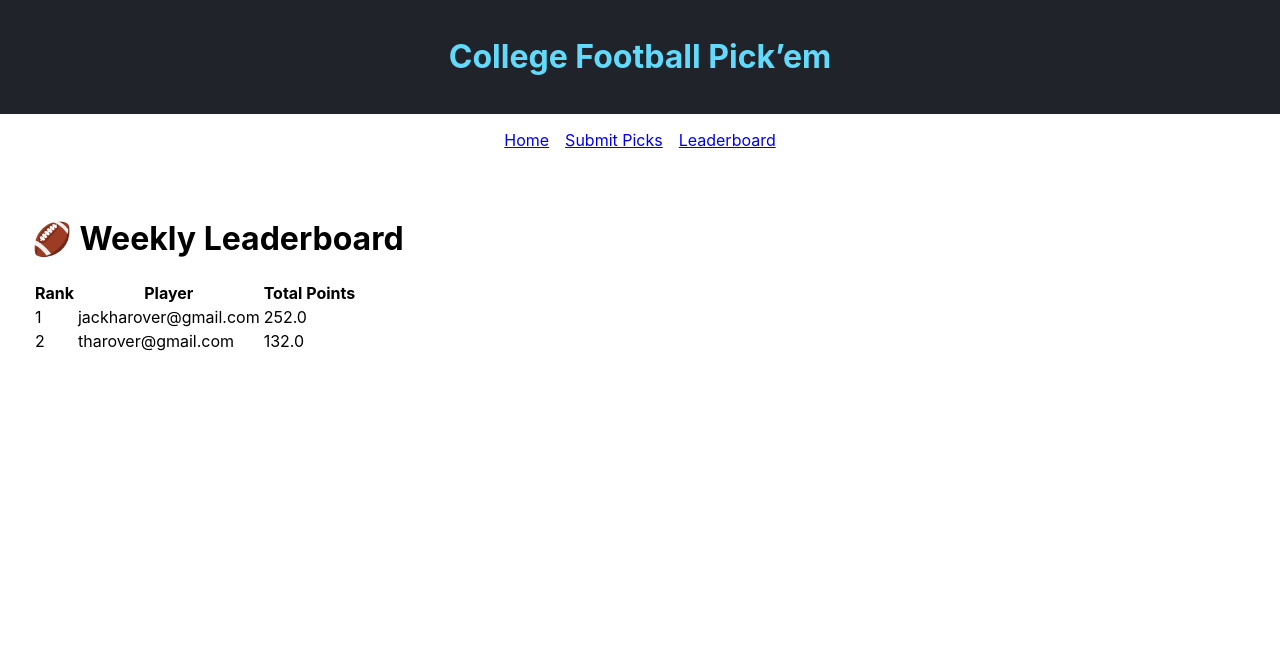
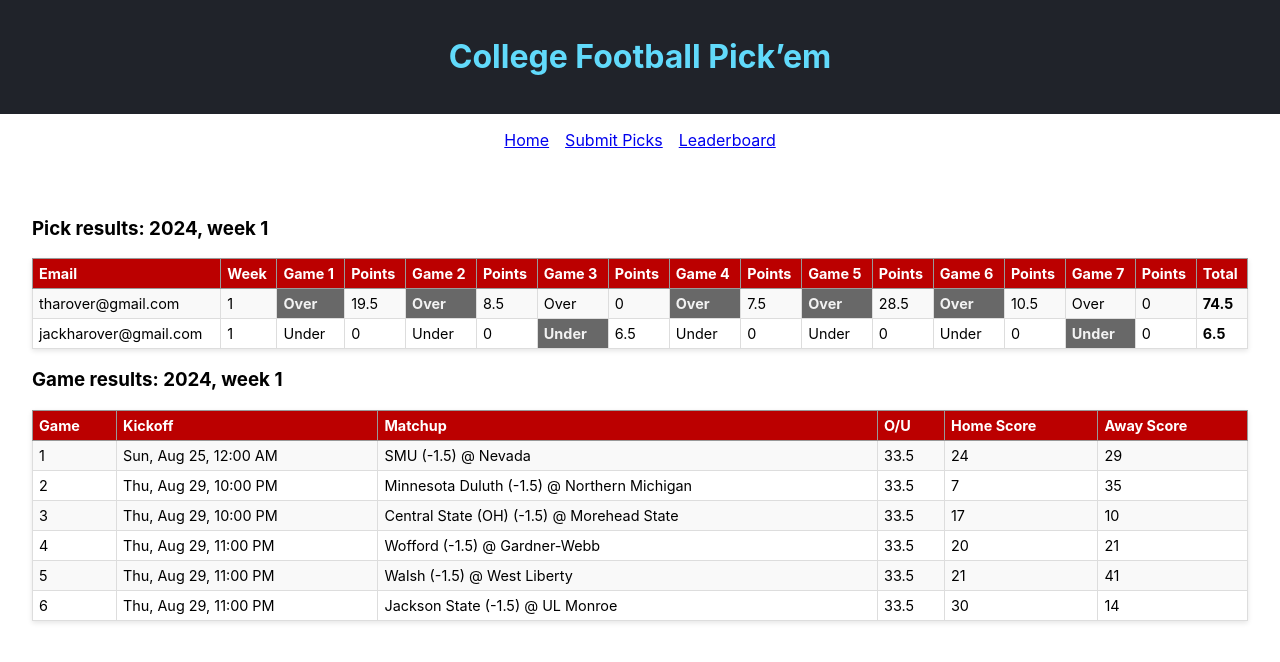
Before and after one commit to tharover/pickem, a React (Create React App) app: page /pickem/leaderboard in a window 1280 px wide. Shown: the top 662 px of the page. Built offline with nearby package versions, Linux system fonts and the light colour scheme; sample sign-in values are in the browser's storage.

Commit message:
Lots of changes including login with protected routes!

```diff
--- a/public/data/leaderboard.json
+++ b/public/data/leaderboard.json
@@ -1,13 +1,128 @@
-[
+{
+  "updatedAt": "2025-07-06 11:04:01 EDT",
+  "year": 2024,
+  "week": 1,
+  "games": [
+    {
+      "Week": 1,
+      "Game ID": 401643696,
+      "Kickoff": "2024-08-25T00:00:00.000Z",
+      "Home Team": "Nevada",
+      "Home Conference": "Mountain West",
+      "Away Team": "SMU",
+      "Away Conference": "ACC",
+      "Home Points": 24,
+      "Away Points": 29,
+      "Home Spread": 1.5,
+      "Away Spread": -1.5,
+      "OU": 33.5,
+      "HOME": 0,
+      "AWAY": 6.5,
+      "OVER": 19.5,
+      "UNDER": 0
+    },
+    {
+      "Week": 1,
+      "Game ID": 401674318,
+      "Kickoff": "2024-08-29T22:00:00.000Z",
+      "Home Team": "Northern Michigan",
+      "Home Conference": "GLIAC",
+      "Away Team": "Minnesota Duluth",
+      "Away Conference": "Northern Sun",
+      "Home Points": 7,
+      "Away Points": 35,
+      "Home Spread": 1.5,
+      "Away Spread": -1.5,
+      "OU": 33.5,
+      "HOME": 0,
+      "AWAY": 29.5,
+      "OVER": 8.5,
+      "UNDER": 0
+    },
+    {
+      "Week": 1,
+      "Game ID": 401673041,
+      "Kickoff": "2024-08-29T22:00:00.000Z",
+      "Home Team": "Morehead State",
+      "Home Conference": "Pioneer",
+      "Away Team": "Central State (OH)",
+      "Away Conference": "SIAC",
+      "Home Points": 17,
+      "Away Points": 10,
+      "Home Spread": 1.5,
+      "Away Spread": -1.5,
+      "OU": 33.5,
+      "HOME": 5.5,
+      "AWAY": 0,
+      "OVER": 0,
+      "UNDER": 26.5
+    },
+    {
+      "Week": 1,
+      "Game ID": 401634152,
+      "Kickoff": "2024-08-29T23:00:00.000Z",
+      "Home Team": "Gardner-Webb",
+      "Home Conference": "Big South-OVC",
+      "Away Team": "Wofford",
+      "Away Conference": "Southern",
+      "Home Points": 20,
+      "Away Points": 21,
+      "Home Spread": 1.5,
+      "Away Spread": -1.5,
+      "OU": 33.5,
+      "HOME": 0,
+      "AWAY": 2.5,
+      "OVER": 7.5,
+      "UNDER": 0
+    },
+    {
+      "Week": 1,
+      "Game ID": 401674295,
+      "Kickoff": "2024-08-29T23:00:00.000Z",
+      "Home Team": "West Liberty",
+      "Home Conference": "Mountain East",
+      "Away Team": "Walsh",
+      "Away Conference": "Great Midwest Athletic",
+      "Home Points": 21,
+      "Away Points": 41,
+      "Home Spread": 1.5,
+      "Away Spread": -1.5,
+      "OU": 33.5,
+      "HOME": 0,
+      "AWAY": 21.5,
+      "OVER": 28.5,
+      "UNDER": 0
+    },
+    {
+      "Week": 1,
+      "Game ID": 401636387,
+      "Kickoff": "2024-08-29T23:00:00.000Z",
+      "Home Team": "UL Monroe",
+      "Home Conference": "Sun Belt",
+      "Away Team": "Jackson State",
+      "Away Conference": "SWAC",
+      "Home Points": 30,
+      "Away Points": 14,
+      "Home Spread": 1.5,
+      "Away Spread": -1.5,
+      "OU": 33.5,
+      "HOME": 14.5,
+      "AWAY": 0,
+      "OVER": 10.5,
+      "UNDER": 0
+    }
+  ],
+  "data": [
     {
       "Week": 1,
       "Email": "tharover@gmail.com",
       "Game #": 1,
       "Pick": "Over",
       "Correct Outcome": "Over",
-    "Points": 59,
-    "Game ID": 401634299,
-    "Submission Time": "2024-08-23T04:00:00.000Z"
+      "Points": 19.5,
+      "Game ID": 401643696,
+      "Submission Time": "2024-08-22T04:00:00.000Z",
+      "": ""
     },
     {
       "Week": 1,
@@ -15,128 +130,142 @@
       "Game #": 2,
       "Pick": "Over",
       "Correct Outcome": "Over",
-    "Points": 73,
-    "Game ID": 401634143,
-    "Submission Time": "2024-08-23T04:00:00.000Z"
+      "Points": 8.5,
+      "Game ID": 401674318,
+      "Submission Time": "2024-08-22T04:00:00.000Z",
+      "": ""
     },
     {
       "Week": 1,
       "Email": "tharover@gmail.com",
       "Game #": 3,
-    "Pick": "Under",
-    "Correct Outcome": "Over",
+      "Pick": "Over",
+      "Correct Outcome": "Under",
       "Points": 0,
-    "Game ID": 401674174,
-    "Submission Time": "2024-08-23T04:00:00.000Z"
+      "Game ID": 401673041,
+      "Submission Time": "2024-08-22T04:00:00.000Z",
+      "": ""
     },
     {
       "Week": 1,
       "Email": "tharover@gmail.com",
       "Game #": 4,
-    "Pick": "Under",
+      "Pick": "Over",
       "Correct Outcome": "Over",
-    "Points": 0,
-    "Game ID": 401674307,
-    "Submission Time": "2024-08-23T04:00:00.000Z"
+      "Points": 7.5,
+      "Game ID": 401634152,
+      "Submission Time": "2024-08-22T04:00:00.000Z",
+      "": ""
     },
     {
       "Week": 1,
       "Email": "tharover@gmail.com",
       "Game #": 5,
-    "Pick": "Home",
-    "Correct Outcome": "Away",
-    "Points": 0,
-    "Game ID": 401674305,
-    "Submission Time": "2024-08-23T04:00:00.000Z"
+      "Pick": "Over",
+      "Correct Outcome": "Over",
+      "Points": 28.5,
+      "Game ID": 401674295,
+      "Submission Time": "2024-08-22T04:00:00.000Z",
+      "": ""
     },
     {
       "Week": 1,
       "Email": "tharover@gmail.com",
       "Game #": 6,
-    "Pick": "Away",
-    "Correct Outcome": "Home",
-    "Points": 0,
-    "Game ID": 401655664,
-    "Submission Time": "2024-08-23T04:00:00.000Z"
+      "Pick": "Over",
+      "Correct Outcome": "Over",
+      "Points": 10.5,
+      "Game ID": 401636387,
+      "Submission Time": "2024-08-22T04:00:00.000Z",
+      "": ""
     },
     {
       "Week": 1,
       "Email": "tharover@gmail.com",
       "Game #": 7,
-    "Pick": "Under",
-    "Correct Outcome": "Over",
+      "Pick": "Over",
+      "Correct Outcome": "Under",
       "Points": 0,
-    "Game ID": 401644728,
-    "Submission Time": "2024-08-23T04:00:00.000Z"
+      "Game ID": "",
+      "Submission Time": "2024-08-22T04:00:00.000Z",
+      "": "Points"
     },
     {
       "Week": 1,
       "Email": "jackharover@gmail.com",
       "Game #": 1,
-    "Pick": "Over",
+      "Pick": "Under",
       "Correct Outcome": "Over",
-    "Points": 59,
-    "Game ID": 401634299,
-    "Submission Time": "2024-08-23T04:00:00.000Z"
+      "Points": 0,
+      "Game ID": 401643696,
+      "Submission Time": "2024-08-23T04:00:00.000Z",
+      "": 0
     },
     {
       "Week": 1,
       "Email": "jackharover@gmail.com",
       "Game #": 2,
-    "Pick": "Over",
+      "Pick": "Under",
       "Correct Outcome": "Over",
-    "Points": 73,
-    "Game ID": 401634143,
-    "Submission Time": "2024-08-23T04:00:00.000Z"
+      "Points": 0,
+      "Game ID": 401674318,
+      "Submission Time": "2024-08-23T04:00:00.000Z",
+      "": 3
     },
     {
       "Week": 1,
       "Email": "jackharover@gmail.com",
       "Game #": 3,
-    "Pick": "Away",
-    "Correct Outcome": "Away",
-    "Points": 2,
-    "Game ID": 401674174,
-    "Submission Time": "2024-08-23T04:00:00.000Z"
+      "Pick": "Under",
+      "Correct Outcome": "Under",
+      "Points": 6.5,
+      "Game ID": 401673041,
+      "Submission Time": "2024-08-23T04:00:00.000Z",
+      "": ""
     },
     {
       "Week": 1,
       "Email": "jackharover@gmail.com",
       "Game #": 4,
-    "Pick": "Home",
-    "Correct Outcome": "Home",
-    "Points": 6,
-    "Game ID": 401674307,
-    "Submission Time": "2024-08-23T04:00:00.000Z"
+      "Pick": "Under",
+      "Correct Outcome": "Over",
+      "Points": 0,
+      "Game ID": 401634152,
+      "Submission Time": "2024-08-23T04:00:00.000Z",
+      "": ""
     },
     {
       "Week": 1,
       "Email": "jackharover@gmail.com",
       "Game #": 5,
-    "Pick": "Over",
+      "Pick": "Under",
       "Correct Outcome": "Over",
-    "Points": 53,
-    "Game ID": 401674305,
-    "Submission Time": "2024-08-23T04:00:00.000Z"
+      "Points": 0,
+      "Game ID": 401674295,
+      "Submission Time": "2024-08-23T04:00:00.000Z",
+      "": ""
     },
     {
       "Week": 1,
       "Email": "jackharover@gmail.com",
       "Game #": 6,
-    "Pick": "Over",
-    "Correct Outcome": "Under",
+      "Pick": "Under",
+      "Correct Outcome": "Over",
       "Points": 0,
-    "Game ID": 401655664,
-    "Submission Time": "2024-08-23T04:00:00.000Z"
+      "Game ID": 401636387,
+      "Submission Time": "2024-08-23T04:00:00.000Z",
+      "": ""
     },
     {
       "Week": 1,
       "Email": "jackharover@gmail.com",
       "Game #": 7,
-    "Pick": "Over",
-    "Correct Outcome": "Over",
-    "Points": 59,
-    "Game ID": 401644728,
-    "Submission Time": "2024-08-23T04:00:00.000Z"
+      "Pick": "Under",
+      "Correct Outcome": "Under",
+      "Points": 0,
+      "Game ID": "",
+      "Submission Time": "2024-08-23T04:00:00.000Z",
+      "": ""
     }
   ]
+}
--- a/src/App.js
+++ b/src/App.js
@@ -5,6 +5,9 @@ import TitleBar from './components/TitleBar';
 import HomePage from './pages/HomePage';
 import PickFormPage from './pages/PickFormPage';
 import LeaderboardPage from './pages/LeaderboardPage';
+import LoginPage from './pages/LoginPage';
+import ProtectedRoute from './components/ProtectedRoute';
+
 
 function App() {
   return (
@@ -12,9 +15,10 @@ function App() {
       <TitleBar />
       <NavBar />
       <Routes>
-        <Route path="/" element={<HomePage />} />
-        <Route path="/form" element={<PickFormPage />} />
-        <Route path="/leaderboard" element={<LeaderboardPage />} />
+        <Route path="/login" element={<LoginPage />} />
+        <Route path="/" element={<ProtectedRoute><HomePage /></ProtectedRoute>} />
+        <Route path="/form" element={<ProtectedRoute><PickFormPage /></ProtectedRoute>} />
+        <Route path="/leaderboard" element={<ProtectedRoute><LeaderboardPage /></ProtectedRoute>} />
       </Routes>
     </Router>
   );
--- /dev/null
+++ b/src/components/Leaderboard.css
@@ -0,0 +1,36 @@
+/* Leaderboard.css */
+
+.leaderboard-container {
+  padding: 2rem;
+}
+
+.leaderboard-table {
+  width: 100%;
+  border-collapse: collapse;
+  font-size: 0.9rem;
+  box-shadow: 0 2px 5px rgba(0, 0, 0, 0.1);
+}
+
+.leaderboard-table th {
+  background-color: #BB0000; /* Scarlet */
+  color: white;
+  padding: 6px;
+  border: 1px solid #999;
+  text-align: left;
+  font-weight: bold;
+}
+
+.leaderboard-table td {
+  border: 1px solid #ddd;
+  padding: 6px;
+}
+
+.leaderboard-table tbody tr:nth-child(even) {
+  background-color: #f2f2f2; /* Gray stripe */
+}
+
+.leaderboard-correct {
+  background-color: #686868; /* Dark gray */
+  font-weight: bold;
+  color:#f2f2f2; /* Light gray */
+}
--- a/src/components/Leaderboard.jsx
+++ b/src/components/Leaderboard.jsx
@@ -1,50 +1,127 @@
-import { useEffect, useState } from 'react';
+import React, { useEffect, useState } from 'react';
+import './Leaderboard.css';
 
 export default function Leaderboard() {
-  const [data, setData] = useState([]);
-
-const leaderboardUrl = `${process.env.REACT_APP_LEADERBOARD_URL}?t=${Date.now()}`;
+  const [meta, setMeta] = useState({ year: '', week: '', updatedAt: '', games: [] });
+  const [rawData, setRawData] = useState([]);
 
   useEffect(() => {
-    console.log(`Fetching leaderboard data from: ${leaderboardUrl}`);
-    fetch(leaderboardUrl)
-      .then(res => res.json())
-      .then(json => {
-        // Optional: group and summarize by player
-        const grouped = summarize(json);
-        setData(grouped);
+    const fetchLeaderboard = async () => {
+      const res = await fetch(`${process.env.REACT_APP_LEADERBOARD_URL}?t=${Date.now()}`);
+      const json = await res.json();
+      setMeta({
+        year: json.year,
+        week: json.week,
+        updatedAt: json.updatedAt,
+        games: json.games || []
       });
+      setRawData(json.data || []);
+    };
+
+    fetchLeaderboard();
   }, []);
 
-  const summarize = (rows) => {
-    const totals = {};
-    rows.forEach(row => {
-      const key = row['Email'];
-      if (!totals[key]) totals[key] = { email: key, points: 0 };
-      totals[key].points += Number(row['Points'] || 0);
-    });
-    return Object.values(totals).sort((a, b) => b.points - a.points);
-  };
+  if (!rawData.length) return <p>Loading leaderboard...</p>;
+
+  // 🔢 Group picks by player
+  const grouped = rawData.reduce((acc, row) => {
+    const email = row.Email || row['Email Address'];
+    if (!acc[email]) acc[email] = [];
+    acc[email].push(row);
+    return acc;
+  }, {});
+
+  // 📦 Transform for Pick Table
+  const pickRows = Object.entries(grouped).map(([email, picks]) => {
+    const sorted = picks.sort((a, b) => a['Game #'] - b['Game #']);
+    const total = sorted.reduce((sum, p) => sum + (Number(p.Points) || 0), 0);
+    return {
+      email,
+      week: sorted[0].Week,
+      picks: sorted.map(p => ({
+        Pick: p.Pick,
+        Points: p.Points,
+        'Correct Outcome': p['Correct Outcome']
+      })),
+      total
+    };
+  });
+
+  const maxGames = Math.max(...Object.values(grouped).map(p => p.length));
 
   return (
-    <div style={{ padding: '2rem' }}>
-      <h1>🏈 Weekly Leaderboard</h1>
-      <table>
+    <div className="leaderboard-container">
+      <h3>Pick results: {meta.year}, week {meta.week}</h3>
+      <table className="leaderboard-table">
         <thead>
           <tr>
-            <th>Rank</th>
-            <th>Player</th>
-            <th>Total Points</th>
+            <th>Email</th>
+            <th>Week</th>
+            {Array.from({ length: maxGames }).flatMap((_, j) => [
+              <th key={`game-${j}`}>Game {j + 1}</th>,
+              <th key={`points-${j}`}>Points</th>
+            ])}
+            <th>Total</th>
           </tr>
         </thead>
         <tbody>
-          {data.map((player, index) => (
-            <tr key={player.email}>
-              <td>{index + 1}</td>
+          {pickRows.map((player, i) => (
+            <tr key={i} style={{ backgroundColor: i % 2 === 0 ? '#f9f9f9' : '#ffffff' }}>
               <td>{player.email}</td>
-              <td>{player.points.toFixed(1)}</td>
+              <td>{player.week}</td>
+              {Array.from({ length: maxGames }).flatMap((_, j) => {
+                const pick = player.picks[j];
+                const isCorrect = pick?.Pick === pick?.['Correct Outcome'];
+                return [
+                  <td
+                    key={`pick-${i}-${j}`}
+                    className={isCorrect ? 'leaderboard-correct' : ''}
+                  >
+                    {pick?.Pick ?? ''}
+                  </td>,
+                  <td key={`pts-${i}-${j}`}>{pick?.Points ?? ''}</td>
+                ];
+              })}
+              <td><strong>{player.total}</strong></td>
             </tr>
           ))}
+        </tbody>
+      </table>
+
+
+      <h3>Game results: {meta.year}, week {meta.week}</h3>
+      <table className="leaderboard-table">
+        <thead>
+          <tr>
+            <th>Game</th>
+            <th>Kickoff</th>
+            <th>Matchup</th>
+            <th>O/U</th>
+            <th>Home Score</th>
+            <th>Away Score</th>
+          </tr>
+        </thead>
+        <tbody>
+          {meta.games.map((game, i) => {
+            const formattedKickoff = new Date(game.Kickoff).toLocaleString('en-US', {
+              weekday: 'short',
+              month: 'short',
+              day: 'numeric',
+              hour: 'numeric',
+              minute: '2-digit'
+            });
+
+            return (
+              <tr key={i} style={{ backgroundColor: i % 2 === 0 ? '#f9f9f9' : '#ffffff' }}>
+                <td>{i + 1}</td>
+                <td>{formattedKickoff}</td>
+                <td>{`${game['Away Team']} (${game['Away Spread']}) @ ${game['Home Team']}`}</td>
+                <td>{game.OU}</td>
+                <td>{game['Home Points']}</td>
+                <td>{game['Away Points']}</td>
+              </tr>
+            );
+          })}
         </tbody>
       </table>
     </div>
--- /dev/null
+++ b/src/components/ProtectedRoute.jsx
@@ -0,0 +1,7 @@
+// components/ProtectedRoute.jsx
+import { Navigate } from 'react-router-dom';
+
+export default function ProtectedRoute({ children }) {
+  const token = localStorage.getItem('token');
+  return token ? children : <Navigate to="/login" replace />;
+}
--- a/src/pages/HomePage.jsx
+++ b/src/pages/HomePage.jsx
@@ -4,7 +4,7 @@ export default function HomePage() {
   return (
     <div style={{ padding: '2rem' }}>
       <h1>🏠 Welcome to Hello World</h1>
-      <p>This is your shiny new React app, deployed with GitHub Pages!</p>
+      <p>✅ Login successful! Welcome to the Pick’em site.</p>
     </div>
   );
 }
--- /dev/null
+++ b/src/pages/LoginPage.jsx
@@ -0,0 +1,47 @@
+import { useState } from 'react';
+import { useNavigate } from 'react-router-dom';
+
+export default function Login() {
+    const [group, setGroup] = useState('');
+    const [password, setPassword] = useState('');
+    const [error, setError] = useState('');
+    const navigate = useNavigate();
+    const appScriptUrl = 'https://script.google.com/macros/s/AKfycbwPMF0tBSsCmm19z3pEN2yiXc1oXINfsu1-a-JYJ8-L9qn4w_0RDrNzWW7fNCZaelH-/exec';
+
+    const handleLogin = async (e) => {
+        e.preventDefault();
+
+        try {
+            const res = await fetch(
+                `https://script.google.com/macros/s/AKfycbwPMF0tBSsCmm19z3pEN2yiXc1oXINfsu1-a-JYJ8-L9qn4w_0RDrNzWW7fNCZaelH-/exe?func=doLogin&group=${encodeURIComponent(group)}&password=${encodeURIComponent(password)}`
+            );
+            const data = await res.json();
+
+            if (data.status === 'success' && data.token) {
+                localStorage.setItem('token', data.token);
+                navigate('/home'); // or wherever your protected routes start
+            } else {
+                setError('Invalid group or password.');
+            }
+        } catch (err) {
+            console.error('Login error:', err);
+            setError('Something went wrong. Please try again.');
+        }
+    };
+
+    return (
+        <form onSubmit={handleLogin} style={{ maxWidth: 400, margin: '0 auto' }}>
+            <h2>Pick’em Login</h2>
+            <label>
+                Group Name:
+                <input value={group} onChange={e => setGroup(e.target.value)} required />
+            </label>
+            <label>
+                Password:
+                <input type="password" value={password} onChange={e => setPassword(e.target.value)} required />
+            </label>
+            <button type="submit">Log In</button>
+            {error && <p style={{ color: 'crimson' }}>{error}</p>}
+        </form>
+    );
+}
```
Lines whose indentation alone changed are shown as unchanged.
